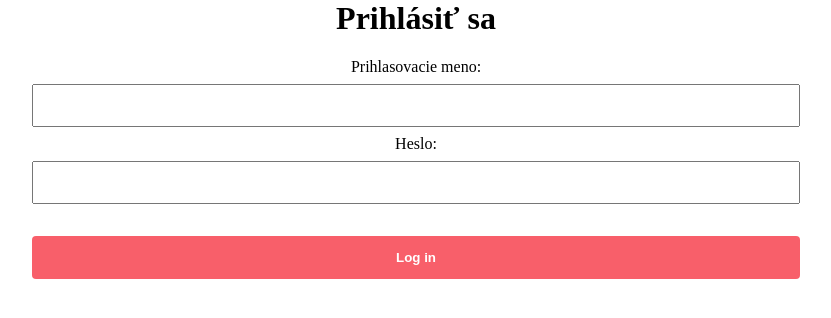
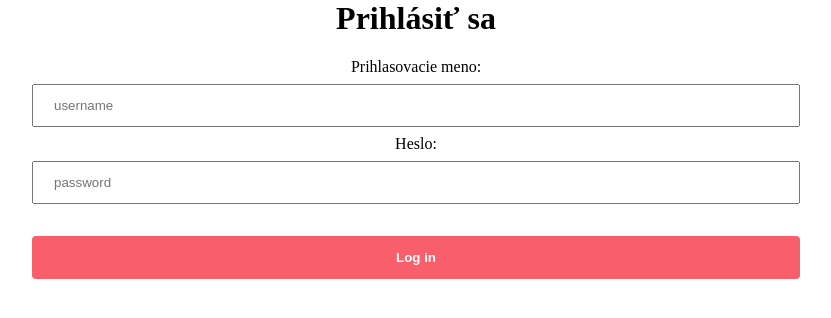
Before and after one commit to TIS2020-FMFI/skodovy-protokol, a PHP site: page / in a window 1280 px wide. Shown: the top 318 px of the page, without its empty margins (224-1055 px from the left). Run offline with PHP 8.4, Linux system fonts and the light colour scheme.

Commit message:
pridal som placeholders na inputy

```diff
--- a/index.php
+++ b/index.php
@@ -53,9 +53,9 @@ if (isset($_SESSION['username'])) {
 ?>
 	<form method="post">
 		<p><label for="username">Prihlasovacie meno:</label>
-		<input name="username" type="text" size="30" maxlength="30" id="username" value="<?php if (isset($_POST["username"])) echo $_POST["username"]; ?>" ><br>
+		<input name="username" type="text" size="30" maxlength="30" id="username" placeholder="username" value="<?php if (isset($_POST["username"])) echo $_POST["username"]; ?>" ><br>
 		<label for="password">Heslo:</label>
-		<input name="password" type="password" size="30" maxlength="30" id="password">
+		<input name="password" type="password" size="30" placeholder="password" maxlength="30" id="password">
 		</p>
 		<p>
 			<input name="login" type="submit" id="login" value="Log in">
```
